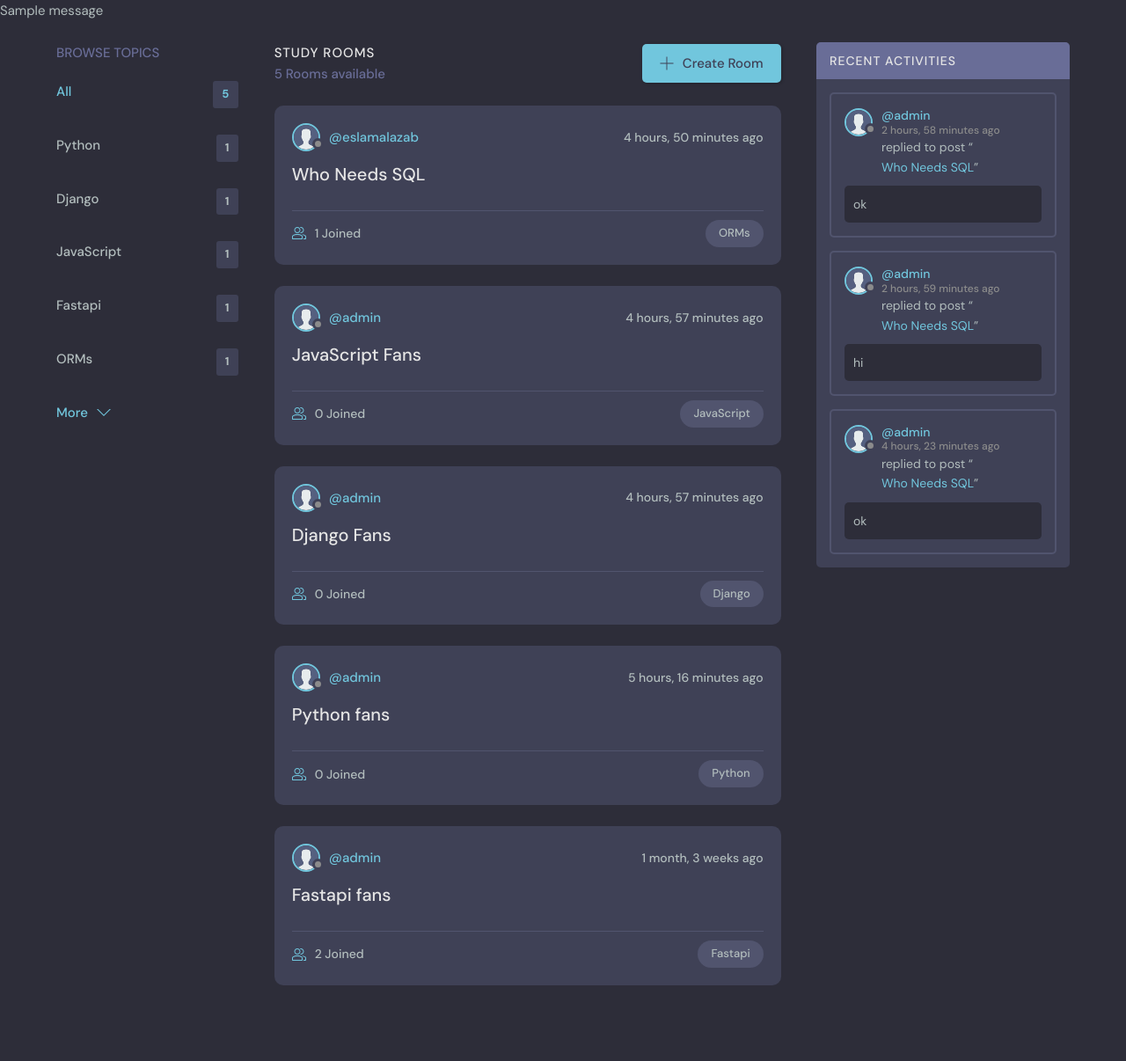
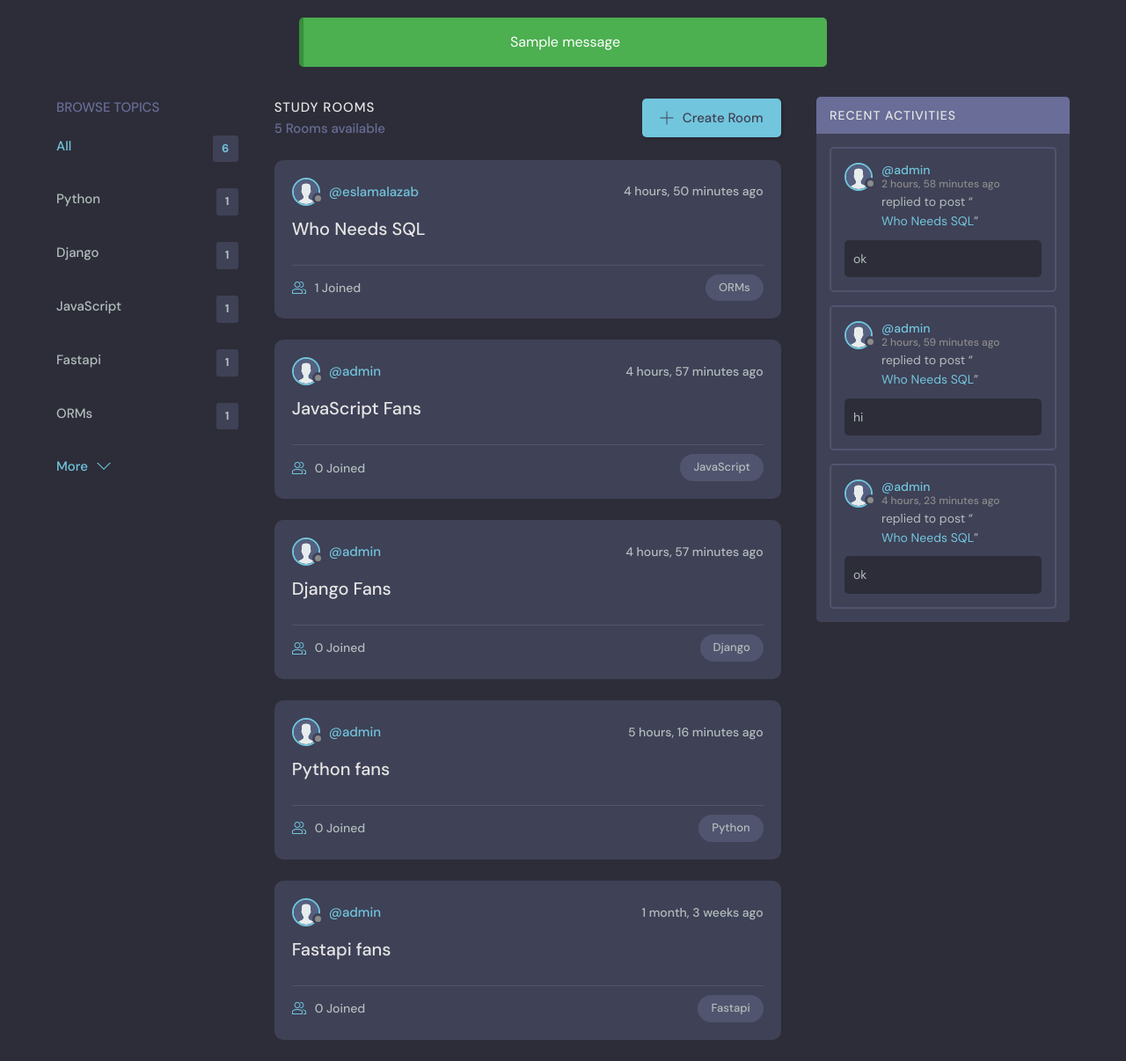
Before and after one commit to EslamAlazab/studybuddy, a Django app: page / in a window 1280 px wide. Shown: the part 76-1282 px from the top of the page at 88% size. Before the commit the page ends 1196 px from the top, so only its background shows below. Run offline with Django 5.2, Linux system fonts and the light colour scheme; data comes from the database, SQL or seed files in the repository; both versions use the stored data as it was after the commit; tables that the repository leaves empty hold one stand-in row (values such as "Sample post"); one stand-in notice (Sample message) is shown.

Commit message:
fix bugs and optimize queries

```diff
--- a/base/models.py
+++ b/base/models.py
@@ -39,6 +39,7 @@ class Room(models.Model):
     description = models.TextField(null=True, blank=True)
     participants = models.ManyToManyField(
         User, related_name='participants', blank=True)
+    joined_count = models.IntegerField(default=0, null=True)
     updated = models.DateTimeField(auto_now=True)
     created = models.DateTimeField(auto_now_add=True)
 
--- a/base/templates/base/activity_component.html
+++ b/base/templates/base/activity_component.html
@@ -18,7 +18,7 @@
         </p>
       </a>
 
-      {% if request.user == message.user %}
+      {% if request.user.id == message.user.id %}
       <div class="roomListRoom__actions">
         <a href="{% url 'delete-message' message.id %}">
           <svg
--- a/base/templates/base/delete.html
+++ b/base/templates/base/delete.html
@@ -23,6 +23,7 @@
       </div>
       <div class="layout__body">
         <form class="form" action="" method="post">
+          {% csrf_token %}
           <div class="form__group">
             <p>Are you sure you want to delete "{{obj}}"?</p>
           </div>
--- a/base/templates/base/feed_component.html
+++ b/base/templates/base/feed_component.html
@@ -40,7 +40,7 @@
           d="M12 16c3.859 0 7-3.141 7-7s-3.141-7-7-7c-3.859 0-7 3.141-7 7s3.141 7 7 7zM12 4c2.757 0 5 2.243 5 5s-2.243 5-5 5-5-2.243-5-5c0-2.757 2.243-5 5-5z"
         ></path>
       </svg>
-      {{room.participants.all.count}} Joined
+      {{room.joined_count}} Joined
     </a>
     <p class="roomListRoom__topic">{{room.topic.name}}</p>
   </div>
--- a/base/templates/base/login.html
+++ b/base/templates/base/login.html
@@ -1,3 +1,5 @@
+{% extends 'main.html' %} {% block content %}
+
 <body>
   <main class="auth layout">
     <div class="container">
@@ -61,3 +63,4 @@
     </div>
   </main>
 </body>
+{% endblock %}
--- a/base/templates/base/topics_component.html
+++ b/base/templates/base/topics_component.html
@@ -4,18 +4,27 @@
   </div>
   <ul class="topics__list">
     <li>
-            <a href="{% url 'home' %}" class="active">All <span>{{topics.count}}</span></a>
+      <a href="{% url 'home' %}" class="active"
+        >All <span>{{topics.count}}</span></a
+      >
     </li>
     {% for topic in topics %}
     <li>
-            <a href="{% url 'home' %}?q={{topic.name}}">{{topic.name}}<span>{{topic.room_set.all.count}}</span></a>
+      <a href="{% url 'home' %}?q={{topic.name}}"
+        >{{topic.name}}<span>{{topic.room_count}}</span></a
+      >
     </li>
     {% endfor %}
-
   </ul>
   <a class="btn btn--link" href="{% url 'topics' %}">
     More
-        <svg version="1.1" xmlns="http://www.w3.org/2000/svg" width="32" height="32" viewBox="0 0 32 32">
+    <svg
+      version="1.1"
+      xmlns="http://www.w3.org/2000/svg"
+      width="32"
+      height="32"
+      viewBox="0 0 32 32"
+    >
       <title>chevron-down</title>
       <path d="M16 21l-13-13h-3l16 16 16-16h-3l-13 13z"></path>
     </svg>
--- a/base/urls.py
+++ b/base/urls.py
@@ -7,7 +7,7 @@ urlpatterns = [
     path('edit-user', views.edit_user, name='edit-user'),
     path('login', views.user_login, name='login'),
     path('register', views.user_register, name='register'),
-    path('logout', views.logout, name='logout'),
+    path('logout', views.logoutUser, name='logout'),
     path('create-room', views.create_room, name='create-room'),
     path('update-room/<int:pk>', views.update_room, name='update-room'),
     path('delete-room/<int:pk>', views.delete_room, name='delete-room'),
--- a/base/views.py
+++ b/base/views.py
@@ -4,7 +4,7 @@ from .models import User, Topic, Room, Message
 from django.contrib import messages
 from django.contrib.auth import authenticate, login, logout
 from .forms import UserForm, MyUserCreationForm, RoomForm
-from django.db.models import Q
+from django.db.models import Q, Prefetch, Count
 
 
 def user_login(request):
@@ -36,7 +36,7 @@ def user_login(request):
 @login_required(login_url='login')
 def logoutUser(request):
     logout(request)
-    # messages.info(request, "User is successful logout!")
+    messages.info(request, "User is successful logout!")
     return redirect('login')
 
 
@@ -51,8 +51,8 @@ def user_register(request):
             user.save()
 
             # Log the user in and redirect to the home page
-            # login(request, user)
-            # return redirect('home')
+            login(request, user)
+            return redirect('home')
 
     return render(request, 'base/register.html', {'form': form})
 
@@ -73,9 +73,10 @@ def edit_user(request):
 
 def user_profile(request, pk):
     user = User.objects.get(id=pk)
-    rooms = user.room_set.all()
-    room_messages = user.message_set.all()
-    topics = Topic.objects.all()
+    rooms = user.room_set.select_related('host', 'topic').all()
+    room_messages = user.message_set.select_related('user', 'room').all()[:3]
+    topics = Topic.objects.annotate(room_count=Count('room')).all()[:5]
+    topics.count = Topic.objects.count()
     context = {'user': user, 'rooms': rooms,
                'room_messages': room_messages, 'topics': topics}
     return render(request, 'base/profile.html', context)
@@ -136,7 +137,9 @@ def delete_room(request, pk):
 
 
 def get_room(request, pk):
-    room = Room.objects.get(id=pk)
+    room = Room.objects.prefetch_related(
+        Prefetch('message_set', queryset=Message.objects.select_related('user')),
+        'participants').select_related('host', 'topic').get(id=pk)
     room_messages = room.message_set.all()
     participants = room.participants.all()
 
@@ -147,6 +150,8 @@ def get_room(request, pk):
             body=request.POST.get('body')
         )
         room.participants.add(request.user)
+        room.joined_count = room.participants.all().count()
+        room.save()
         return redirect('get-room', pk=room.id)
 
     context = {'room': room, 'room_messages': room_messages,
@@ -170,16 +175,24 @@ def delete_message(request, pk):
 def home(request):
     q = request.GET.get('q') if request.GET.get('q') != None else ''
 
-    rooms = Room.objects.filter(
-        Q(topic__name__icontains=q) |
-        Q(name__icontains=q) |
-        Q(description__icontains=q)
-    )
+    if q:
+        rooms = Room.objects.select_related('host', 'topic').filter(
+            Q(topic__name__icontains=q) |
+            Q(name__icontains=q) |
+            Q(description__icontains=q)
+        )
+    else:
+        # Fetch rooms and their hosts in one query (select_related)
+        rooms = Room.objects.select_related('host', 'topic').all()
 
-    topics = Topic.objects.all()[0:5]
-    room_count = rooms.count()
-    room_messages = Message.objects.filter(
-        Q(room__topic__name__icontains=q))[0:3]
+    topics = Topic.objects.annotate(room_count=Count('room')).all()[:5]
+    topics.count = Topic.objects.count()
+    room_count = len(rooms)
+
+    # Fetch room messages with the related room and topic using select_related
+    room_messages = Message.objects.select_related('user', 'room').filter(
+        Q(room__topic__name__icontains=q)
+    )[:3]
 
     context = {'rooms': rooms, 'topics': topics,
                'room_count': room_count, 'room_messages': room_messages}
--- a/static/styles/style.css
+++ b/static/styles/style.css
@@ -17,8 +17,8 @@
 /*========== base styles ==========*/
 
 * {
-  font-family: "DM Sans", -apple-system, BlinkMacSystemFont, "Segoe UI", Roboto, Oxygen, Ubuntu, Cantarell, "Open Sans",
-    "Helvetica Neue", sans-serif;
+  font-family: "DM Sans", -apple-system, BlinkMacSystemFont, "Segoe UI", Roboto,
+    Oxygen, Ubuntu, Cantarell, "Open Sans", "Helvetica Neue", sans-serif;
   margin: 0;
   padding: 0;
   box-sizing: border-box;
@@ -60,6 +60,75 @@ a {
   display: inline-block;
   color: var(--color-main);
   text-decoration: none;
+}
+
+/* Center container */
+.messages {
+  list-style: none;
+  padding: 0;
+  margin: 20px auto; /* Center horizontally */
+  max-width: 600px; /* Limit the width of the messages */
+  display: flex;
+  flex-direction: column;
+  align-items: center;
+  justify-content: center;
+  font-family: Arial, sans-serif;
+}
+
+/* Center the individual messages */
+.messages li {
+  width: 100%; /* Make each message take the full width of the container */
+  text-align: center; /* Center text inside each message */
+  padding: 15px;
+  margin-bottom: 10px;
+  border-radius: 5px;
+  color: #fff;
+  font-size: 16px;
+}
+
+/* Success messages */
+.success {
+  background-color: #4caf50;
+  border-left: 5px solid #388e3c;
+}
+
+/* Info messages */
+.info {
+  background-color: #2196f3;
+  border-left: 5px solid #1976d2;
+}
+
+/* Warning messages */
+.warning {
+  background-color: #ff9800;
+  border-left: 5px solid #f57c00;
+}
+
+/* Error messages */
+.error {
+  background-color: #f44336;
+  border-left: 5px solid #d32f2f;
+}
+
+/* Optionally style links within messages */
+.messages li a {
+  color: #fff;
+  text-decoration: underline;
+}
+
+/* Optional: Add animation for fade-in effect */
+.messages li {
+  opacity: 0;
+  animation: fadeIn 0.5s ease forwards;
+}
+
+@keyframes fadeIn {
+  0% {
+    opacity: 0;
+  }
+  100% {
+    opacity: 1;
+  }
 }
 
 /*========== components ==========*/
@@ -604,7 +673,7 @@ a {
   border-bottom: 1px solid var(--color-dark-medium);
 }
 
-.topics-page .header__search{
+.topics-page .header__search {
   display: block;
 }
 
--- a/studybud/settings.py
+++ b/studybud/settings.py
@@ -118,12 +118,14 @@ USE_TZ = True
 # Static files (CSS, JavaScript, Images)
 # https://docs.djangoproject.com/en/5.1/howto/static-files/
 
-STATIC_URL = 'static/'
+STATIC_URL = '/static/'
 MEDIA_URL = '/images/'
+
 STATICFILES_DIRS = [
     BASE_DIR / 'static'
 ]
-MEDIA_ROOT = BASE_DIR/'static/image'
+
+MEDIA_ROOT = BASE_DIR / 'static/images'
 # Default primary key field type
 # https://docs.djangoproject.com/en/5.1/ref/settings/#default-auto-field
 
--- a/studybud/urls.py
+++ b/studybud/urls.py
@@ -8,6 +8,7 @@ from debug_toolbar.toolbar import debug_toolbar_urls
 urlpatterns = [
     path('', include('base.urls')),
     path('admin/', admin.site.urls),
-] + debug_toolbar_urls()
+]
 
 urlpatterns += static(settings.MEDIA_URL, document_root=settings.MEDIA_ROOT)
+urlpatterns += debug_toolbar_urls()
--- a/templates/main.html
+++ b/templates/main.html
@@ -11,13 +11,12 @@
   </head>
 
   <body>
-    {% include 'navbar.html' %}
-
-
-    {% if messages %}
+    {% include 'navbar.html' %} {% if messages %}
     <ul class="messages">
       {% for message in messages %}
-      <li>{{ message }}</li>
+      <li class="{% if message.tags %} {{ message.tags }} {% endif %}">
+        {{ message }}
+      </li>
       {% endfor %}
     </ul>
     {% endif %} {% block content %} {% endblock %}
--- a/templates/navbar.html
+++ b/templates/navbar.html
@@ -26,7 +26,7 @@
       <!-- Logged In -->
       {% if request.user.is_authenticated %}
       <div class="header__user">
-        <a href="{% url 'edit-user' %}">
+        <a href="{% url 'user-profile' request.user.id %}">
           <div class="avatar avatar--medium active">
             <img src="{{request.user.avatar.url}}" />
           </div>
```
Also changed, not shown: base/templates/base/profile.html (added, +50 -0 lines), base/migrations/0003_room_joined_count.py (added), db.sqlite3. Lines whose indentation alone changed are shown as unchanged.
